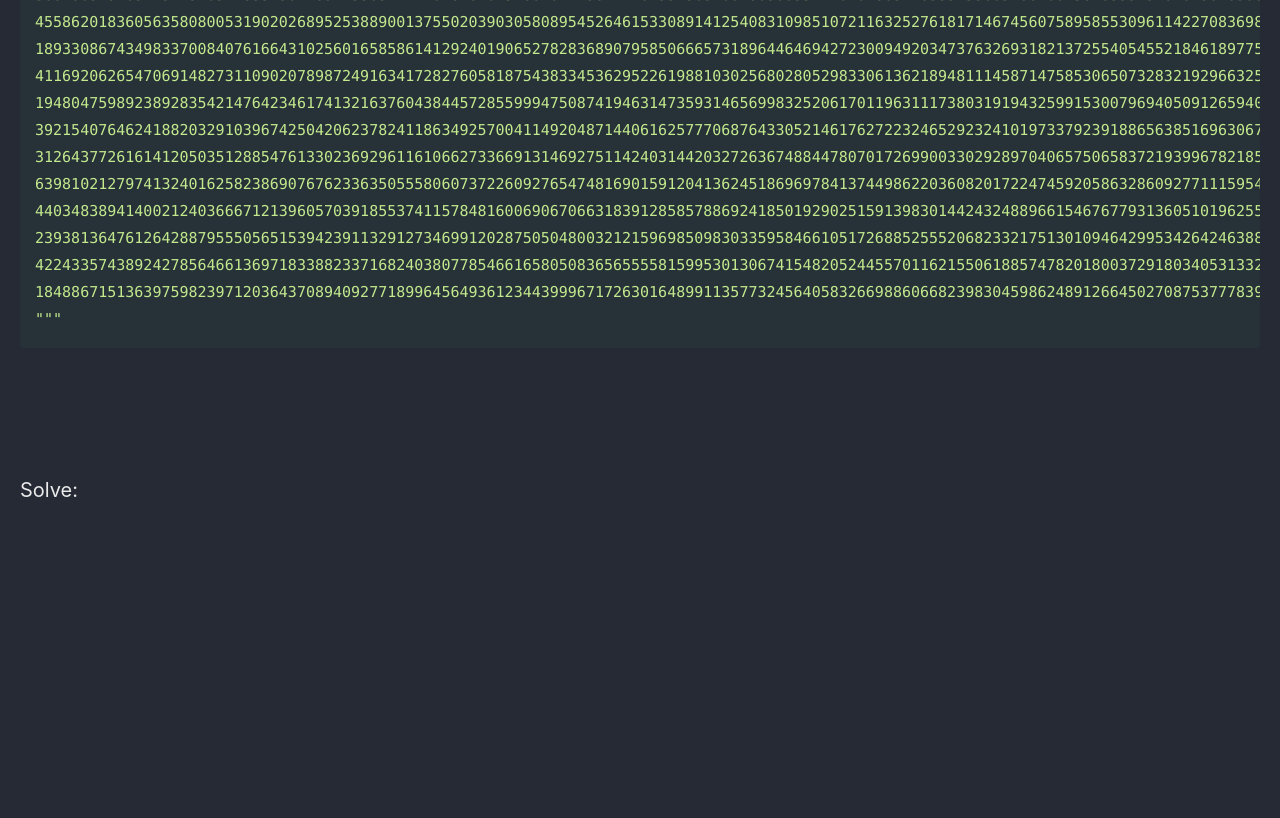
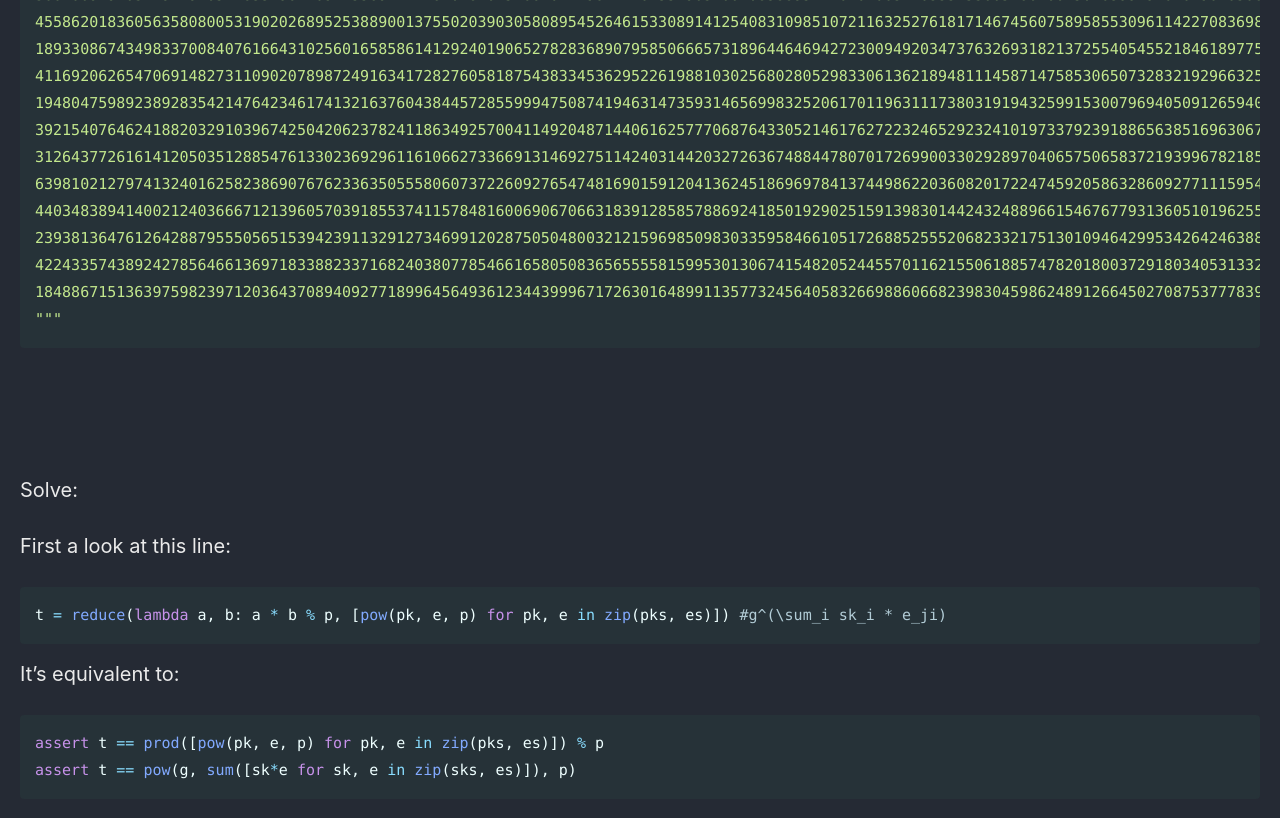
Before and after one commit to Connor-McCartney/Connor-McCartney.github.io, a Jekyll site: the page built from _pages/cryptography/other/L3-RCTF2024.md, in a window 1280 px wide and 900 px high, scrolled down 3184 px. Shown: the top 818 px of the window. Built offline with Jekyll 4.4.1, drawn with Linux system fonts in a browser that asks for light colours; cached includes are drawn as plain includes; before the commit the page ends 3745 px from its top, so only the background shows below that.

Commit message:
Update L3-RCTF2024.md

````diff
--- a/_pages/cryptography/other/L3-RCTF2024.md
+++ b/_pages/cryptography/other/L3-RCTF2024.md
@@ -136,3 +136,18 @@ if __name__ == "__main__":
 <br>
 
 Solve:
+
+First a look at this line:
+
+```python
+t = reduce(lambda a, b: a * b % p, [pow(pk, e, p) for pk, e in zip(pks, es)]) #g^(\sum_i sk_i * e_ji)
+```
+
+It's equivalent to:
+
+```python
+assert t == prod([pow(pk, e, p) for pk, e in zip(pks, es)]) % p
+assert t == pow(g, sum([sk*e for sk, e in zip(sks, es)]), p)
+```
+
+<br>
````
